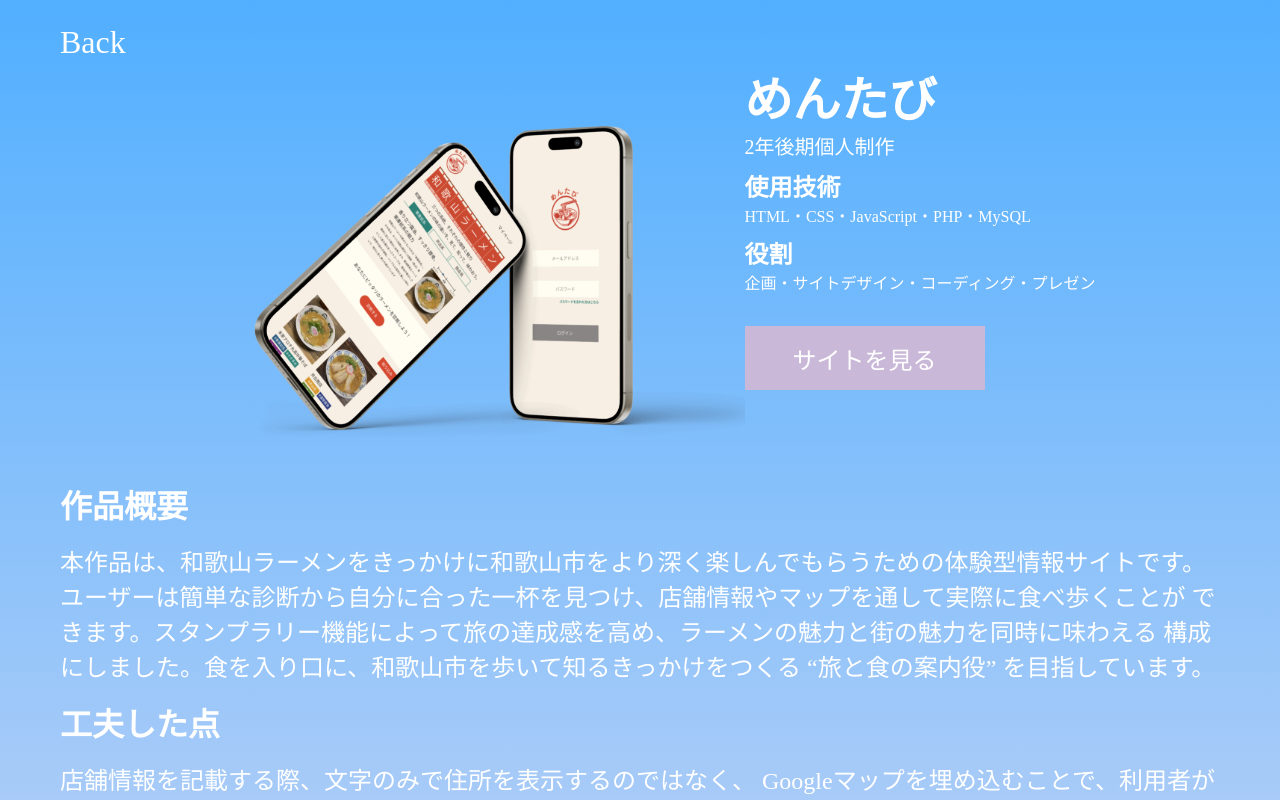
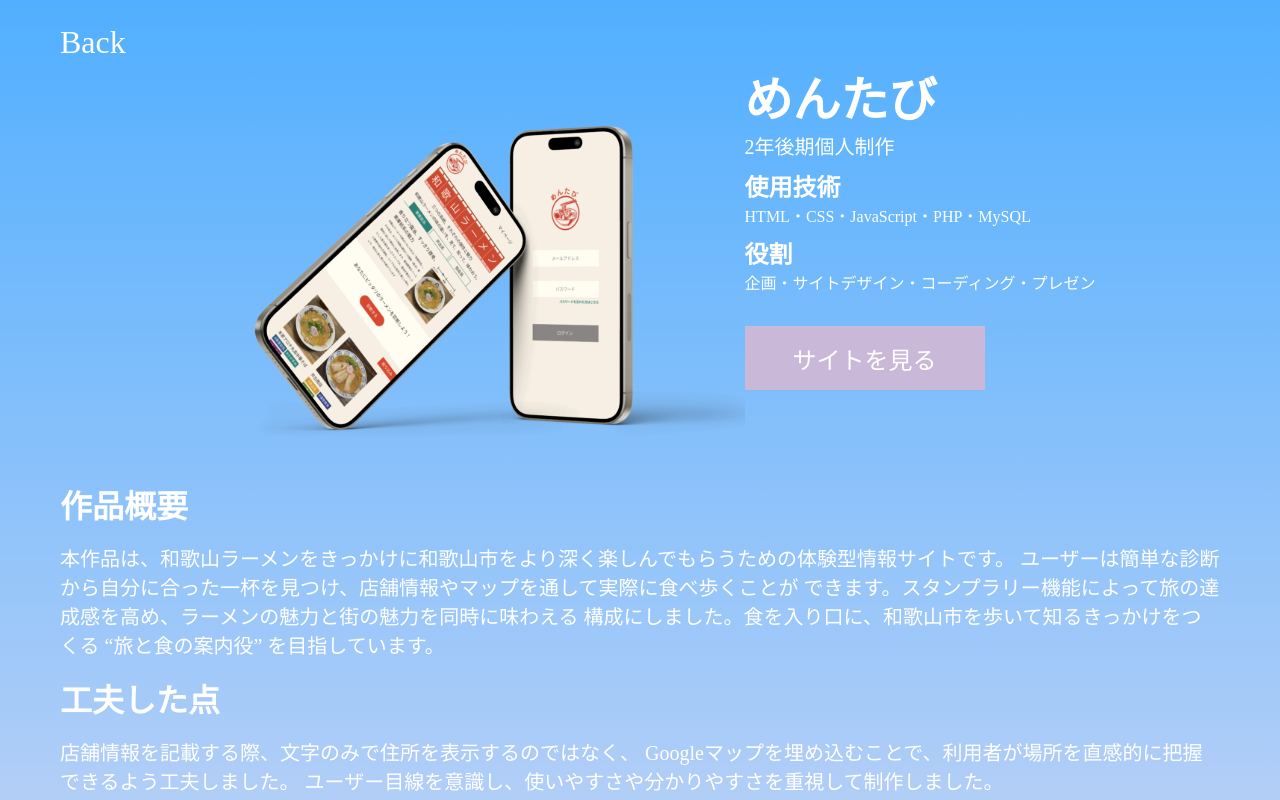
Before and after one commit to ehina24/portfolio, a React (Vite) app: page /works/mentabi in a window 1280 px wide. Shown: the top 800 px of the page. Built offline with nearby package versions, Linux system fonts and the light colour scheme; a web font is replaced by a local one.

Commit message:
add　めんたびページ情報追加

```diff
--- a/src/css/works.css
+++ b/src/css/works.css
@@ -41,5 +41,5 @@ h3{
     font-size: 32px;
 }
 .workReviewWrap p{
-    font-size: 24px;
+    font-size: 20px;
 }
--- a/src/global.d.ts
+++ b/src/global.d.ts
@@ -7,3 +7,5 @@ declare module "*.svg" {
     const src: string;
     export default src;
 }
+
+declare module "*.css";
--- a/src/mentabi.tsx
+++ b/src/mentabi.tsx
@@ -16,7 +16,7 @@ function Mentabi(){
                     <p>HTML・CSS・JavaScript・PHP・MySQL</p>
                     <h2>役割</h2>
                     <p>企画・サイトデザイン・コーディング・プレゼン</p>
-                    <Link to="http://10.202.10.3/ecc/hendo/works/2/mentabi/"><button className="siteBtn">サイトを見る</button></Link>
+                    <a href="http://10.202.10.3/ecc/hendo/works/2/mentabi/" target="blank"><button className="siteBtn">サイトを見る</button></a>
                 </div>
             </div>
             <div className="workReviewWrap">
```
